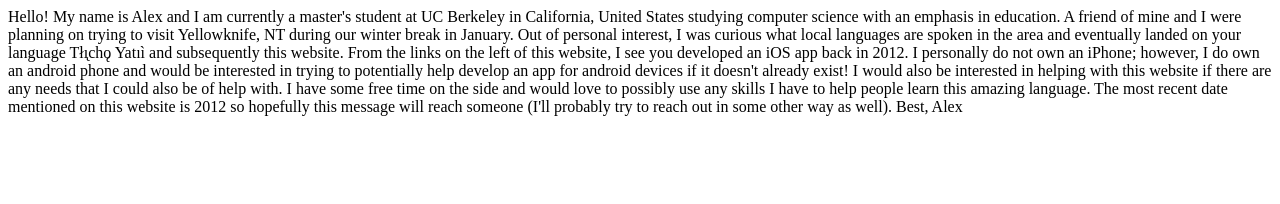
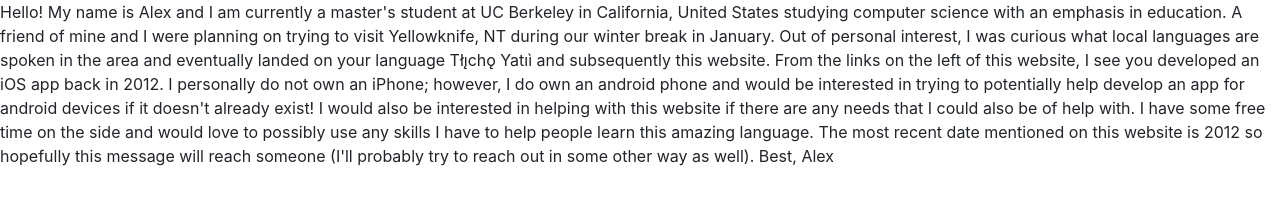
Before and after one commit to alexstennet/alexstennet.github.io, a plain HTML site: page tlicho.html in a window 1280 px wide. Drawn offline with nearby package versions, Linux system fonts and the light colour scheme.

Commit message:
Update tlicho.html

```diff
--- a/tlicho.html
+++ b/tlicho.html
@@ -1,3 +1,11 @@
+<!DOCTYPE html>
+
+<html>
+  <head>
+    <link rel="stylesheet" href="https://stackpath.bootstrapcdn.com/bootstrap/4.3.1/css/bootstrap.min.css" integrity="sha384-ggOyR0iXCbMQv3Xipma34MD+dH/1fQ784/j6cY/iJTQUOhcWr7x9JvoRxT2MZw1T" crossorigin="anonymous">
+  </head>
+  <body>
+    <p>
 Hello!
 
 My name is Alex and I am currently a master's student at UC Berkeley in California, United States studying computer science with an emphasis in education.
@@ -10,3 +18,6 @@ I have some free time on the side and would love to possibly use any skills I ha
 
 Best,
 Alex
+    </p>
+  </body>
+</html>
```
